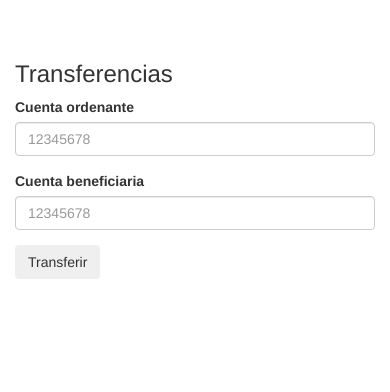
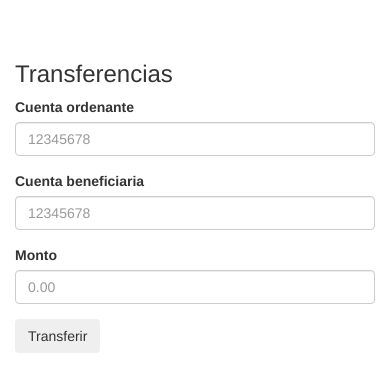
Before and after one commit to eivaremir/banking-system-emulator, a Flask app: page /transfer in a window 390 px wide. Shown: the part 52-444 px from the top of the page. Run offline with Flask 2, Linux system fonts and the light colour scheme; some libraries are stand-ins or nearby versions.

Commit message:
AMOUNT in transfer

```diff
--- a/flask-app/app/forms.py
+++ b/flask-app/app/forms.py
@@ -44,6 +44,7 @@ class ClientModificationForm(Form):
 class TransferForm(Form):
     to = StringField('Cuenta beneficiaria',[validators.length(min=1,message='El nuevo nombre es requerido')])
     From = StringField('Cuenta ordenante',[validators.length(min=1,message='El nuevo nombre es requerido')])
+    amount = StringField('Monto',[validators.length(min=1,message='El monto es requerido')])
 
 '''
 class TaskForm(Form):
--- a/flask-app/app/templates/transfer.html
+++ b/flask-app/app/templates/transfer.html
@@ -22,6 +22,12 @@
 
                 {{ render_field(form.to, class='form-control', placeholder='12345678') }}
             </div>
+
+            <div class="col-md form-group">
+                <!-- RENDER FIELDS WITH BOOTSTRAP CLASSES -->
+
+                {{ render_field(form.amount, class='form-control', placeholder='0.00') }}
+            </div>
             </div>
         </div>
 
--- a/flask-app/app/views.py
+++ b/flask-app/app/views.py
@@ -85,8 +85,10 @@ def transfer():
 
     if request.method == 'POST':
         # CUANDO SE ENVIA EL FORMULARIO SE DEBE EJECUTAR LA TRANSFERENCIA
+        Transfer.Execute(to=form.to,From=form.From, amount=form.amount, id=2)
+
         # LOS DATOS VIENEN DE FORM.FIELD.DATA DONDE FIELD ES EL NOMBRE DEL CAMPO DEFINIDO EN LA CLASE FORM
-        flash("FUNCIONALIDAD EN ESPERA DE IMPLEMENTACIÓN",'error')
+        flash("Transferencia realizada exitosa mente")
         return render_template("transfer.html",form = form)
     else:
         return render_template("transfer.html",form = form)
```
